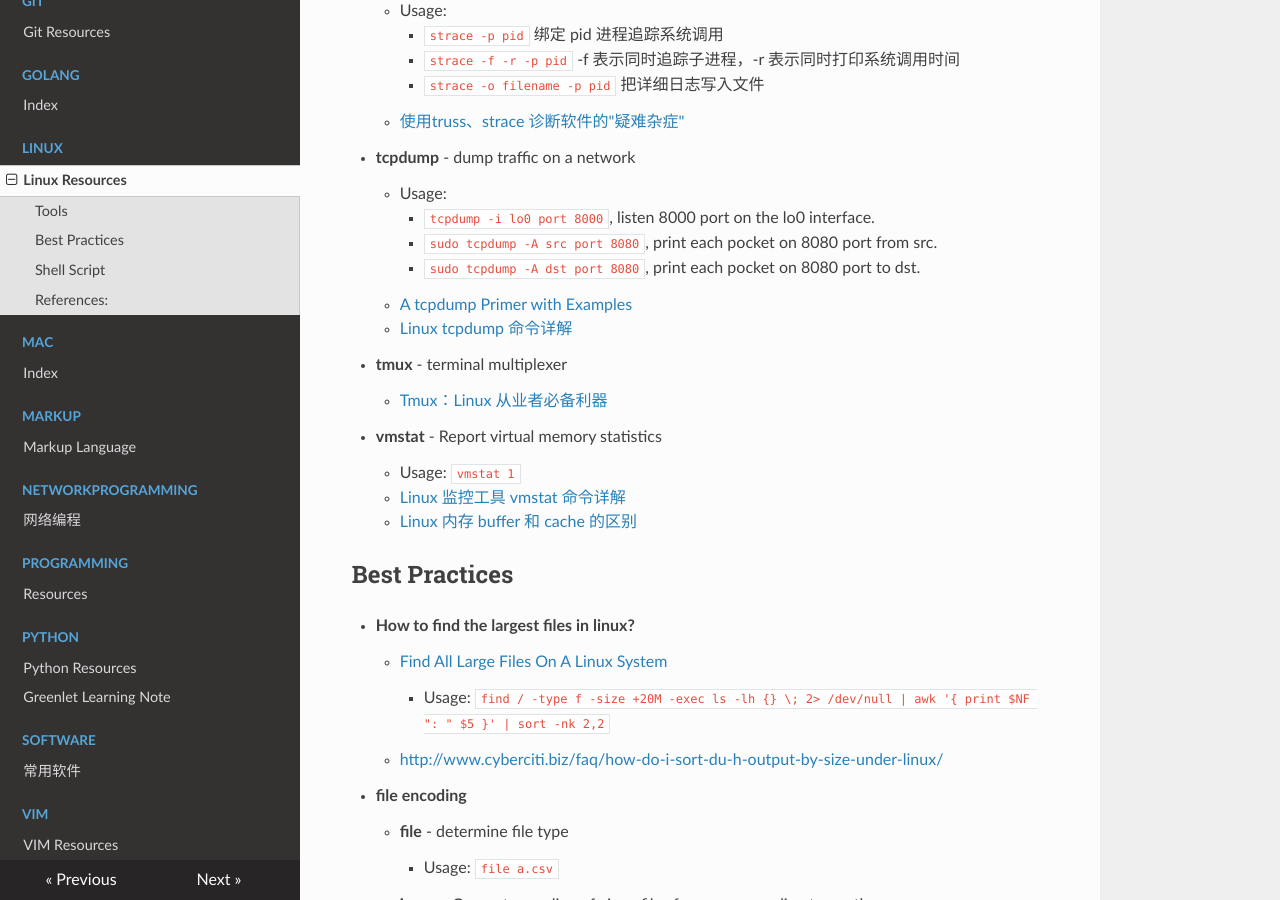
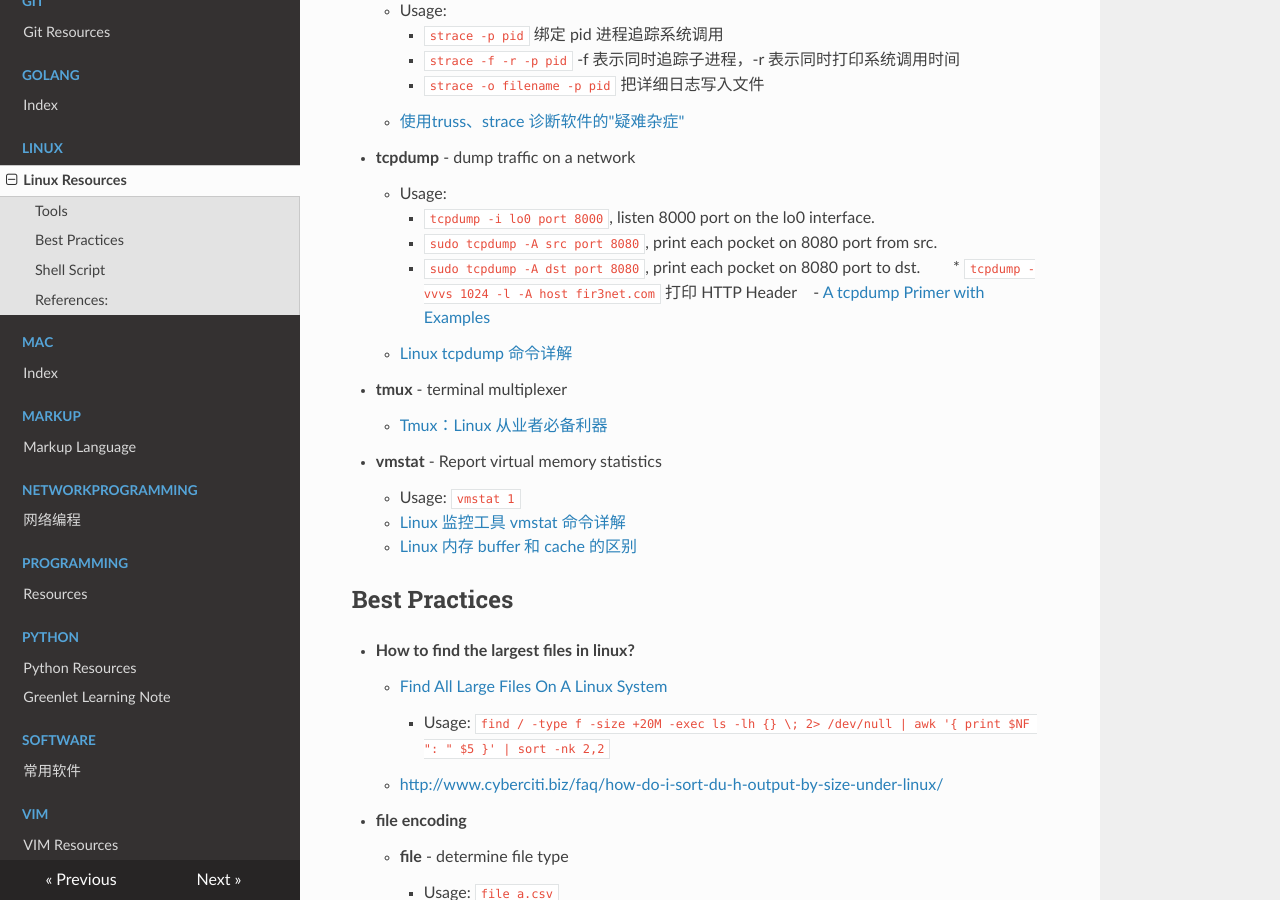
Before and after one commit to omsobliga/Learning-XXX, an MkDocs documentation site: the page built from docs/Linux/README.md, in a window 1280 px wide and 900 px high, scrolled down 1974 px. Built offline with MkDocs 1.6.1, drawn with Linux system fonts in a browser that asks for light colours; nearby versions of some CDN libraries.

Commit message:
Update README.md

```diff
--- a/docs/Linux/README.md
+++ b/docs/Linux/README.md
@@ -83,7 +83,8 @@
         * `tcpdump -i lo0 port 8000`, listen 8000 port on the lo0 interface.
         * `sudo tcpdump -A src port 8080`, print each pocket on 8080 port from src.
         * `sudo tcpdump -A dst port 8080`, print each pocket on 8080 port to dst.
-    - [A tcpdump Primer with Examples](https://danielmiessler.com/study/tcpdump/)
+        * `tcpdump -vvvs 1024 -l -A host fir3net.com` 打印 HTTP Header
+    - [A tcpdump Primer with Examples](https://danielmiessler.com/study/tcpdump/)
     - [Linux tcpdump 命令详解](http://www.cnblogs.com/ggjucheng/archive/2012/01/14/2322659.html)
 
 - **tmux** - terminal multiplexer
```
